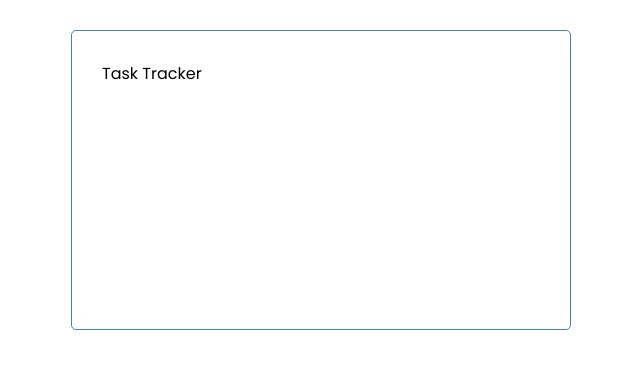
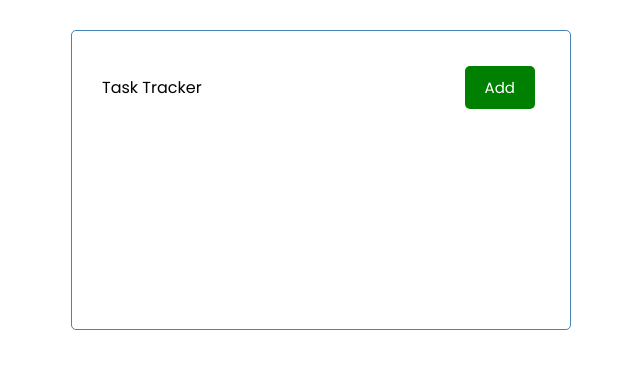
Before and after one commit to mumbimuthiga/angular-crash, an Angular app: page / in a window 1280 px wide. Shown: the top 368 px of the page, without its empty margins (319-959 px from the left). Built offline with nearby package versions, Linux system fonts and the light colour scheme.

Commit message:
Add button component

```diff
--- a/src/app/components/button/button.component.html
+++ b/src/app/components/button/button.component.html
@@ -1 +1 @@
-<p>button works!</p>
+<button [ngStyle]="{'background-color':color}" class="btn">{{text}}</button>
--- a/src/app/components/button/button.component.ts
+++ b/src/app/components/button/button.component.ts
@@ -1,4 +1,4 @@
-import { Component, OnInit } from '@angular/core';
+import { Component, OnInit ,Input } from '@angular/core';
 
 @Component({
   selector: 'app-button',
@@ -6,6 +6,8 @@ import { Component, OnInit } from '@angular/core';
   styleUrls: ['./button.component.css']
 })
 export class ButtonComponent implements OnInit {
+  @Input ()text:string|undefined;
+  @Input()color:string |undefined;
 
   constructor() { }
 
--- a/src/app/components/header/header.component.html
+++ b/src/app/components/header/header.component.html
@@ -1,3 +1,4 @@
 <header>
     {{title}}
+    <app-button color="green" text="Add"></app-button>
 </header>
```
